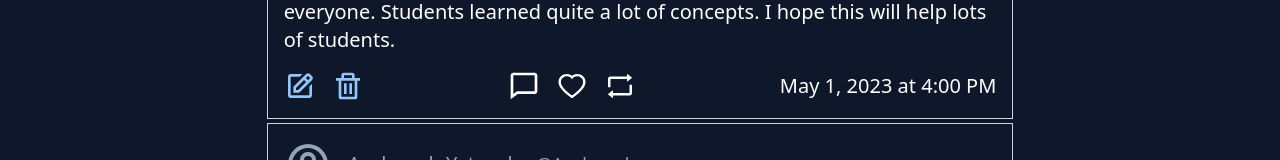
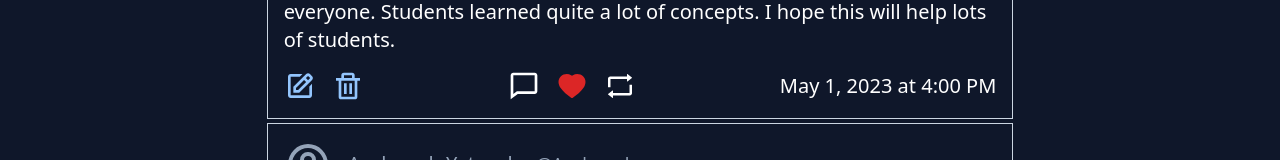
Before and after one commit to AbhinavTuladhar/Simple-Twitter-Clone, a React (Create React App) app: page / in a window 1280 px wide. Both pictures are taken after a click on the icon 571 px from the left and 365 px from the top of the page. Shown: the part 279-439 px from the top of the page. Built offline with nearby package versions, Linux system fonts and the light colour scheme.

Commit message:
Added feature to heart tweets

```diff
--- a/src/components/Tweet.jsx
+++ b/src/components/Tweet.jsx
@@ -1,6 +1,6 @@
 import { React, useState } from 'react'
 import { BiUserCircle, BiEdit, BiTrash, BiComment } from 'react-icons/bi'
-import { AiOutlineHeart, AiOutlineRetweet } from 'react-icons/ai'
+import { AiOutlineHeart, AiOutlineRetweet, AiFillHeart } from 'react-icons/ai'
 
 const Tweet = ({ id, author, handle, content, deleteContent, updateContent }) => {
   const now = new Date();
@@ -9,6 +9,7 @@ const Tweet = ({ id, author, handle, content, deleteContent, updateContent }) =>
 
   const [isUpdating, toggleUpdating] = useState(false)
   const [tweetContent, setTweetContent] = useState(content)
+  const [hearted, toggleHearted] = useState(false)
 
   // This is for toggling between updating and viewing mode.
   const toggleUpdate = () => {
@@ -32,6 +33,12 @@ const Tweet = ({ id, author, handle, content, deleteContent, updateContent }) =>
     setTweetContent(prevContent => {
       return newValue
     })
+  }
+
+  // this is for toggling the heart
+  const heartClassName = ''
+  const handleHeart = () => {
+    toggleHearted(!hearted)
   }
 
   const viewingContent = (
@@ -60,9 +67,28 @@ const Tweet = ({ id, author, handle, content, deleteContent, updateContent }) =>
           />
         </div>
         <div className='flex flex-row gap-4'>
-          <BiComment className='hover:text-blue-600 duration-200 hover:cursor-pointer' size={32} />
-          <AiOutlineHeart className='hover:text-red-600 duration-200 hover:cursor-pointer' size={32} />
-          <AiOutlineRetweet className='hover:text-green-600 duration-200 hover:cursor-pointer' size={32} />
+          <BiComment
+            className='hover:text-blue-600 duration-200 hover:cursor-pointer'
+            size={32}
+          />
+          {hearted ?
+            <AiFillHeart
+              className='hover:text-red-600 duration-200 hover:cursor-pointer text-red-600 active:scale-105'
+              size={32}
+              onClick={handleHeart}
+            />
+            :
+            <AiOutlineHeart
+              className='hover:text-red-600 duration-200 hover:cursor-pointer'
+              size={32}
+              onClick={handleHeart}
+            />
+          }
+
+          <AiOutlineRetweet
+            className='hover:text-green-600 duration-200 hover:cursor-pointer'
+            size={32}
+          />
         </div>
         <div>
           {formattedDate}
```
